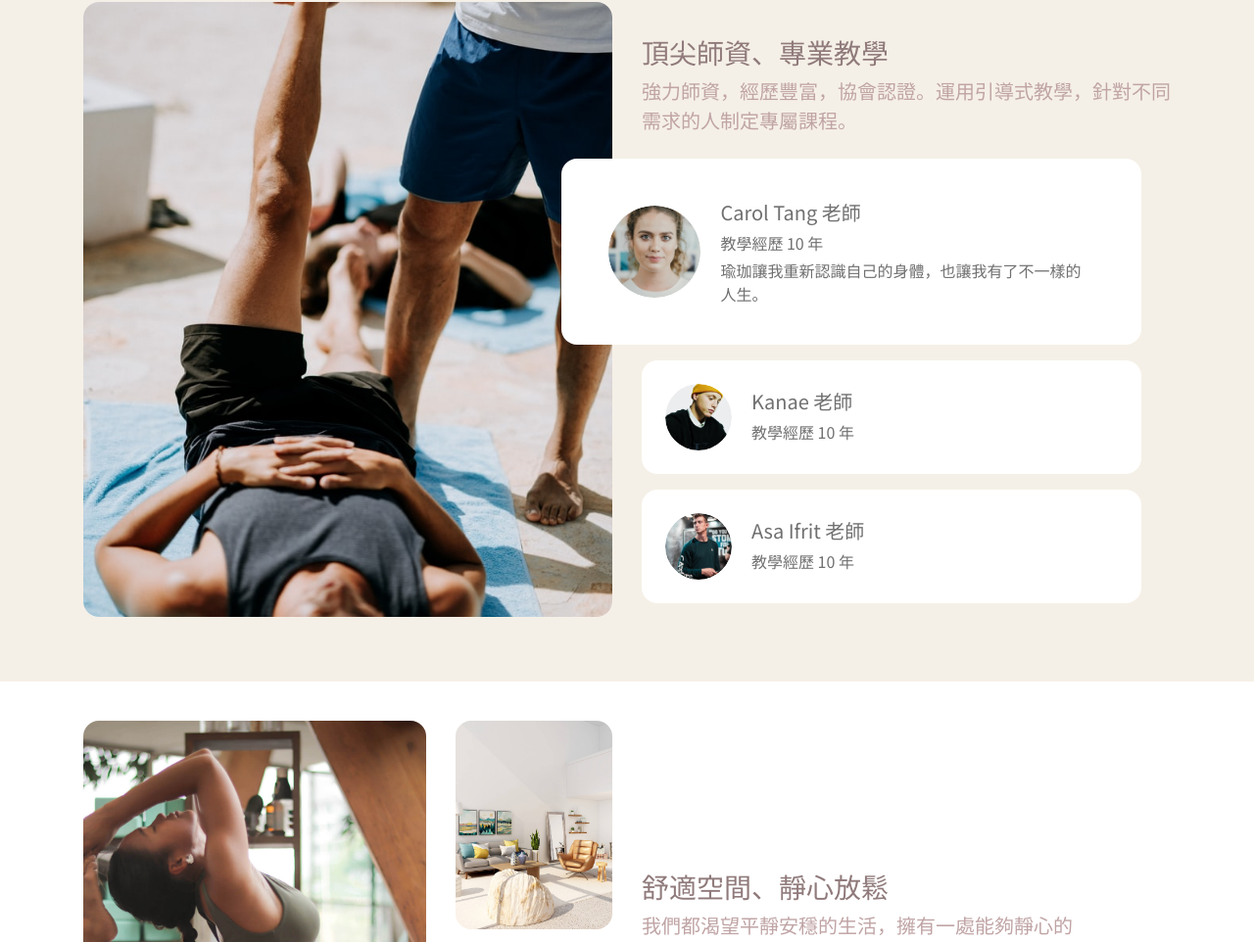
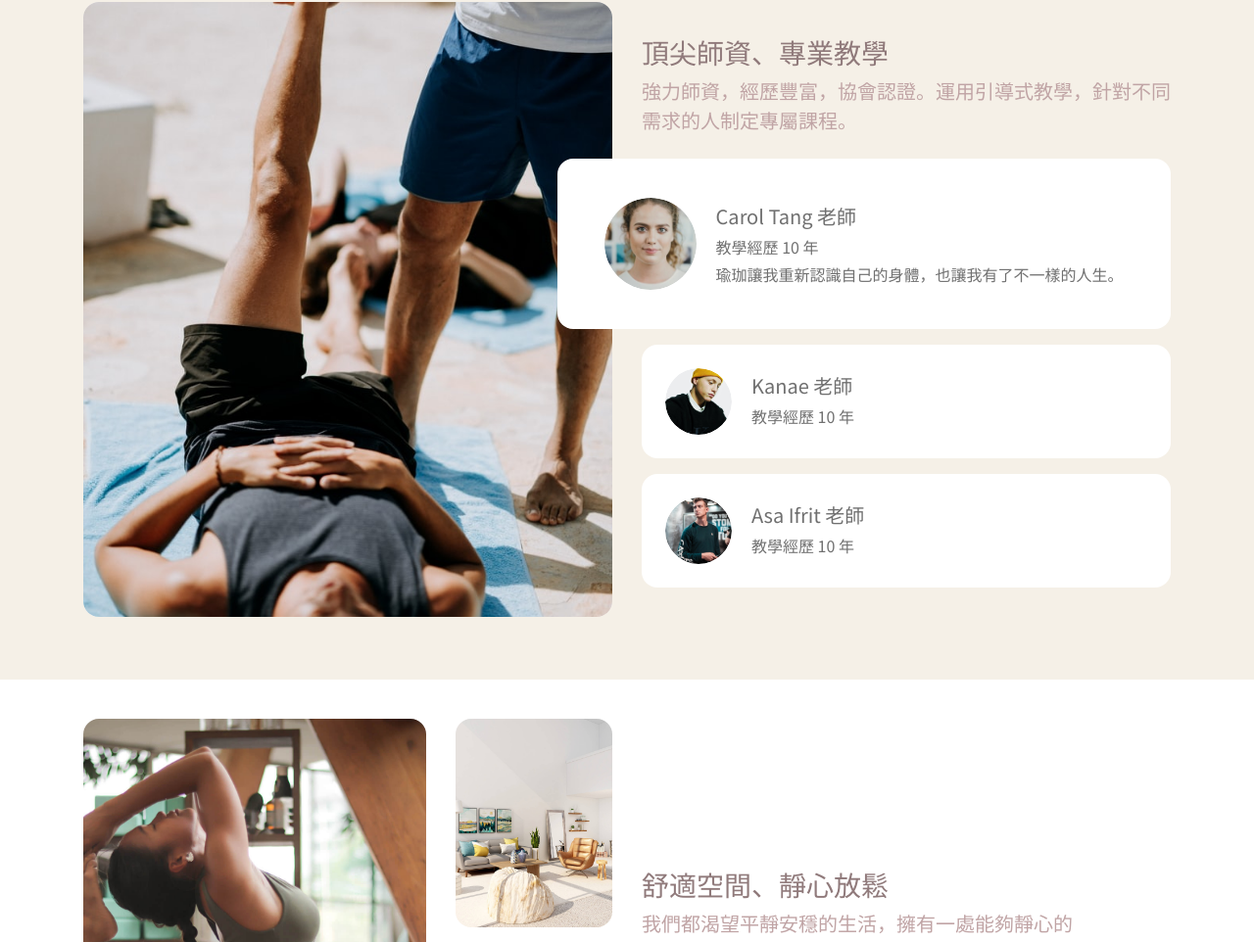
Before and after one commit to spmdl/doyoga-website, a plain HTML site: page index.html in a window 1280 px wide. Shown: the part 1621-2583 px from the top of the page at 98% size. Drawn offline with nearby package versions, Linux system fonts and the light colour scheme.

Commit message:
Update 2021-09-05T02:03:19.001Z

```diff
--- a/index.html
+++ b/index.html
@@ -149,8 +149,8 @@
                 強力師資，經歷豐富，協會認證。運用引導式教學，針對不同需求的人制定專屬課程。
               </p>
             </div>
-            <ul class="row justify-content-md-end">
-              <li class="col-md-11 col-lg-12 mb-4">
+            <ul>
+              <li class="offset-md-1 offset-lg-0 mb-4">
                 <div class="card flex-row align-items-center p-4 px-md-12 py-md-10 ms-lg-nl">
                   <img src="assets/images/teacher-1.png" alt="Carol Tang 老師" class="head-shots-img w-md-auto h-md-100 rounded-circle me-4 me-md-5" loading="lazy">
                   <div class="card-body p-0">
@@ -160,7 +160,7 @@
                   </div>
                 </div>
               </li>
-              <li class="col-md-10 col-lg-12 mb-4">
+              <li class="offset-md-2 offset-lg-0 mb-4">
                 <div class="card flex-row align-items-center p-4 px-md-6 py-md-6">
                   <img src="assets/images/teacher-2.png" alt="Kanae 老師" class="head-shots-img w-md-auto h-md-100 rounded-circle me-4 me-md-5" loading="lazy">
                   <div class="card-body p-0">
@@ -169,7 +169,7 @@
                   </div>
                 </div>
               </li>
-              <li class="col-md-10 col-lg-12 mb-4">
+              <li class="offset-md-2 offset-lg-0 mb-4">
                 <div class="card flex-row align-items-center p-4 px-md-6 py-md-6">
                   <img src="assets/images/teacher-3.png" alt="Asa Ifrit 老師" class="head-shots-img w-md-auto h-md-100 rounded-circle me-4 me-md-5" loading="lazy">
                   <div class="card-body p-0">
```
